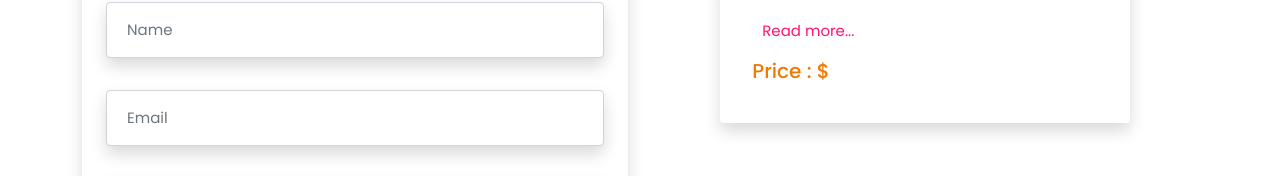
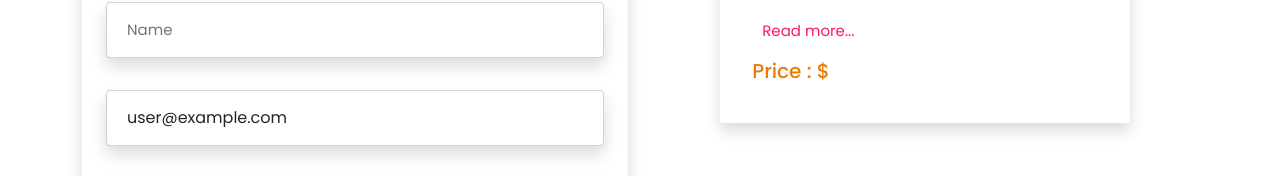
Before and after one commit to coderboy-raiyan/niche-client-side-full-stack-web, a React (Create React App) app: page /product/1 in a window 1280 px wide. Shown: the part 317-493 px from the top of the page. Built offline with nearby package versions, Linux system fonts and the light colour scheme; no server answers; sample sign-in values are in the browser's storage; what react-topbar-progress-indicator would draw is missing.

Commit message:
purcahse done

```diff
--- a/src/Pages/Purchase/Purchase.js
+++ b/src/Pages/Purchase/Purchase.js
@@ -11,12 +11,14 @@ import {
 import { useForm } from "react-hook-form";
 import { useParams } from "react-router-dom";
 import Swal from "sweetalert2";
+import useAuth from "./../Hooks/useAuth";
 import useReadMore from "./../Hooks/useReadMore";
 import "./Purchase.css";
 
 const Purchase = () => {
   const { productId } = useParams();
   const [car, setCar] = useState({});
+  const { user } = useAuth();
   const { register, handleSubmit, reset } = useForm();
   const { readMore, handelRead } = useReadMore();
 
@@ -24,6 +26,7 @@ const Purchase = () => {
     const newData = { ...data };
     newData.car_name = car.name;
     newData.price = car.price;
+    newData.email = user.email;
 
     fetch("http://localhost:5000/cars/order", {
       method: "POST",
@@ -97,6 +100,7 @@ const Purchase = () => {
                         type="email"
                         required
                         placeholder="Email"
+                        defaultValue={user.email}
                         className="shadow"
                       />
                     </InputGroup>
```
